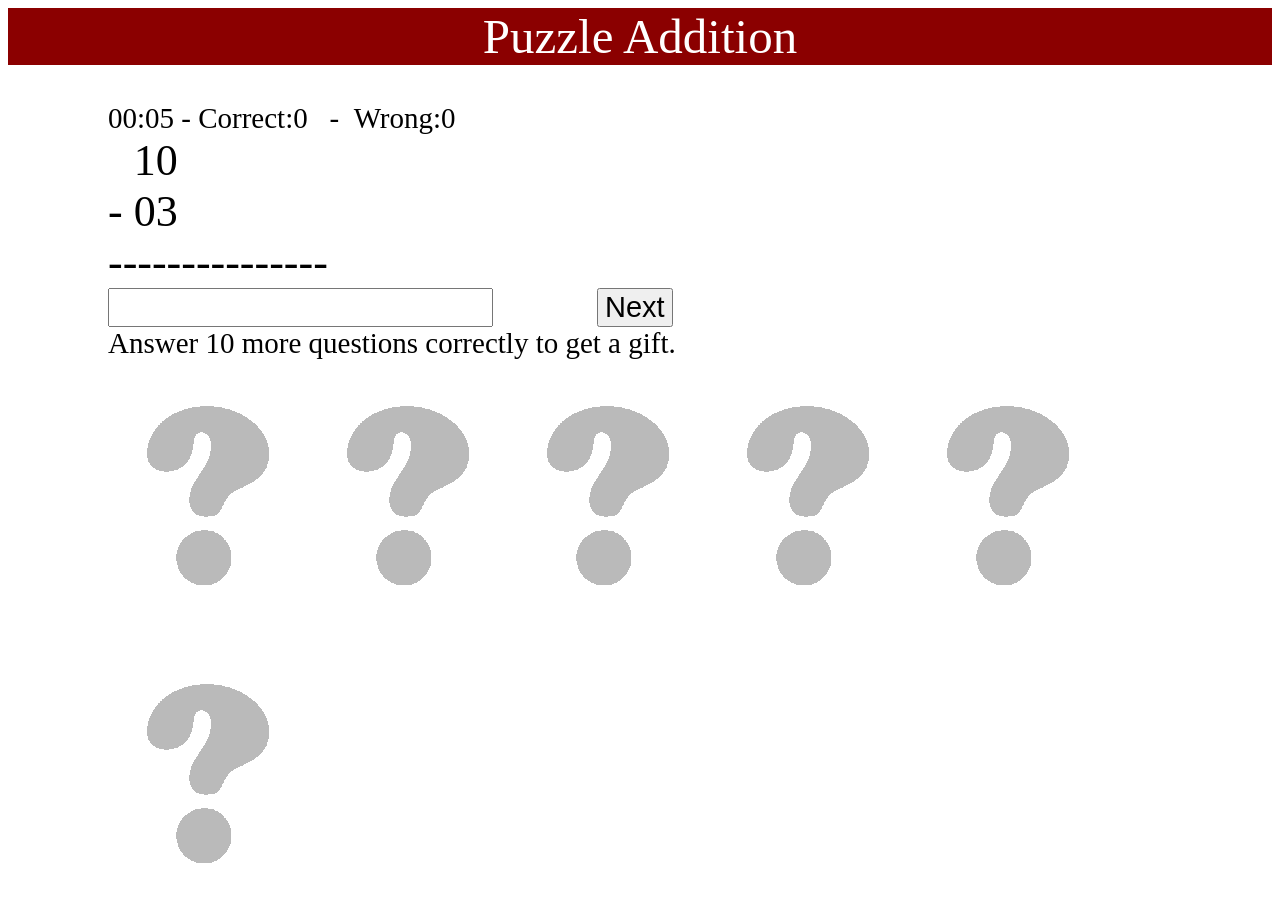
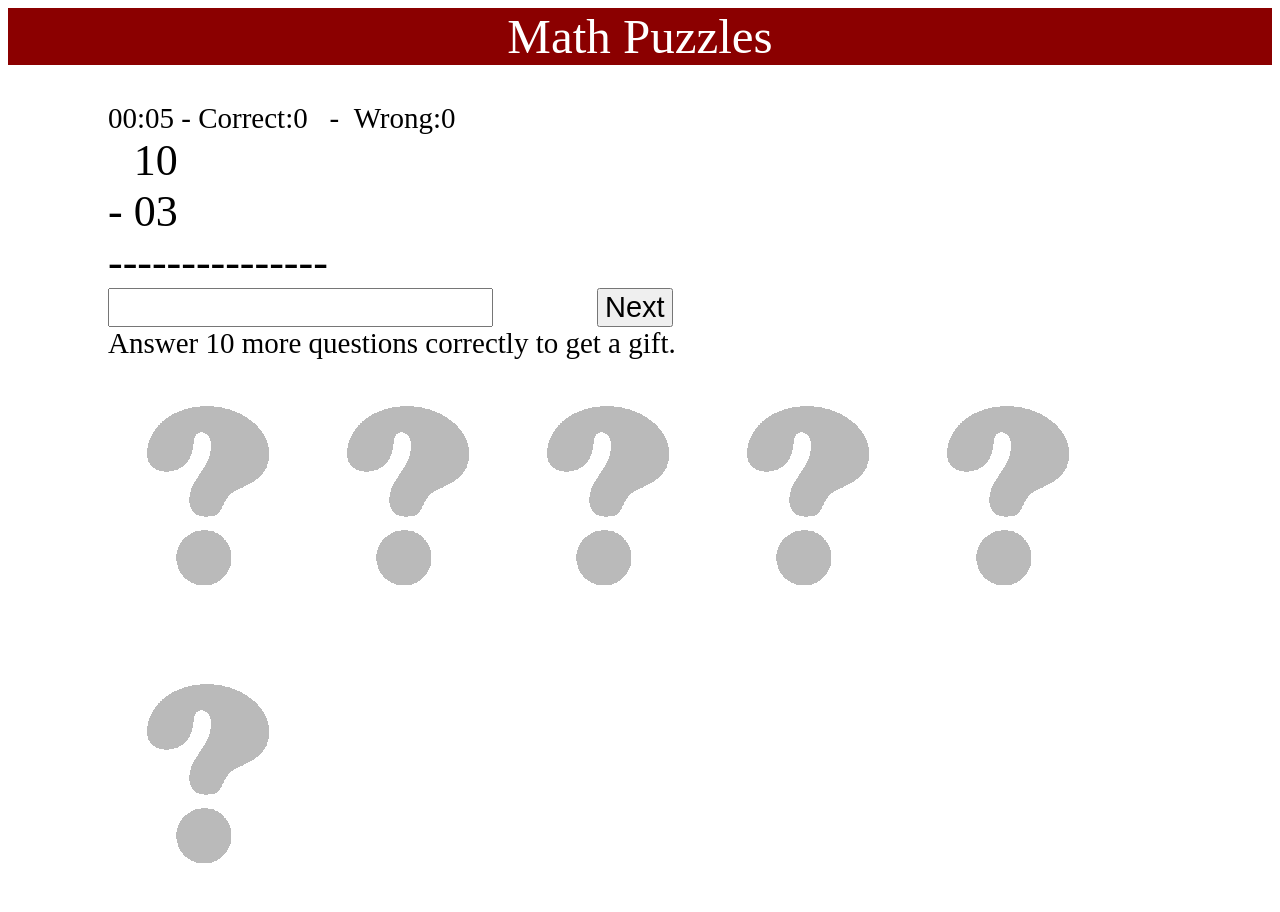
Before and after one commit to ParidelPooya/math-puzzle, a plain HTML site: page index.html in a window 1280 px wide. Drawn offline with nearby package versions, Linux system fonts and the light colour scheme.

Commit message:
Fix - Title

```diff
--- a/index.html
+++ b/index.html
@@ -8,7 +8,7 @@
     <script src="main.js"></script>
 </head>
 <body ng-app="myApp" ng-controller="myCtrl as ct">
-    <div class="title">Puzzle Addition</div>
+    <div class="title">Math Puzzles</div>
 
     <div class="alert">&nbsp;{{ct.msg}}&nbsp;</div>
 
```
